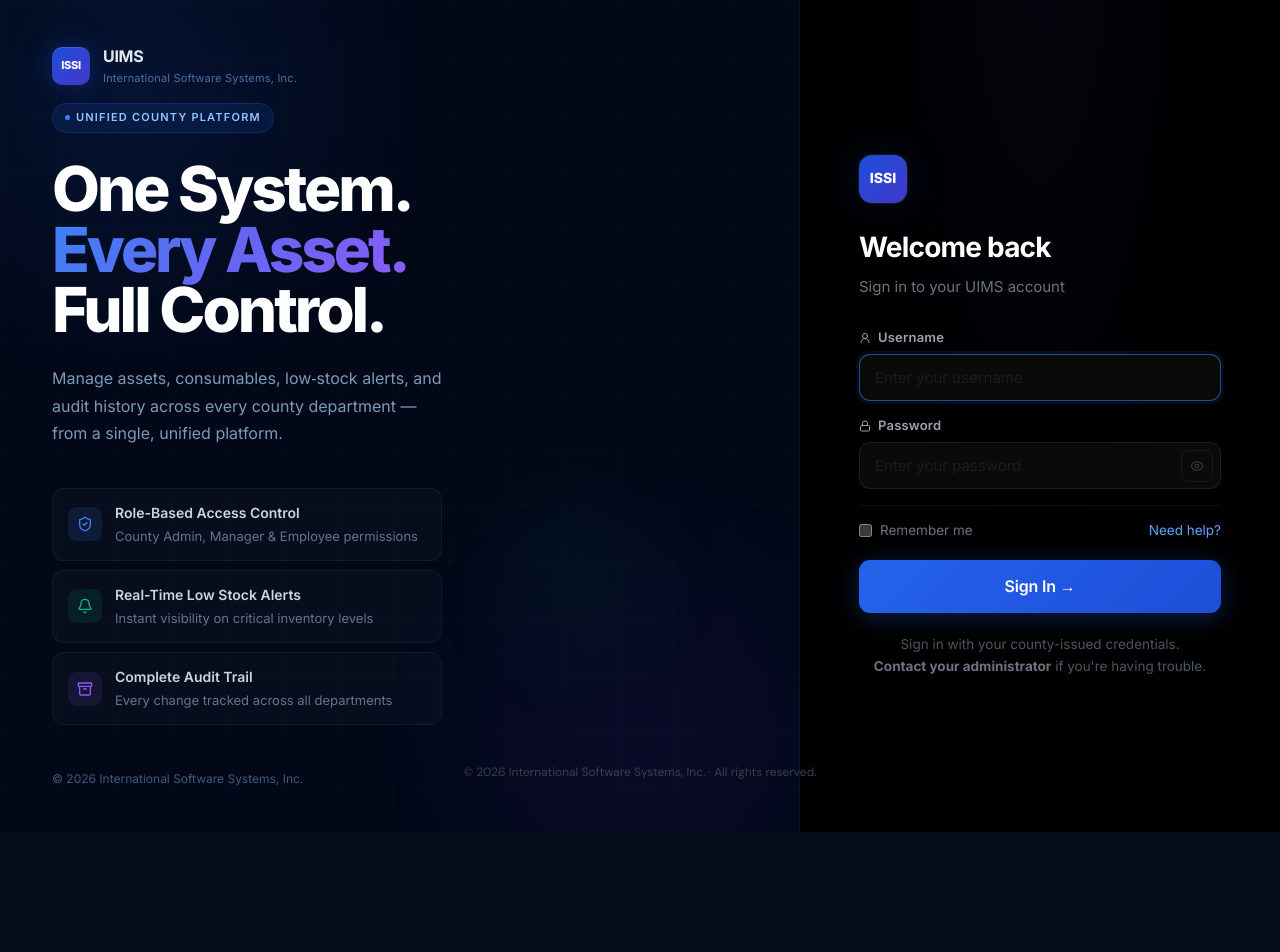
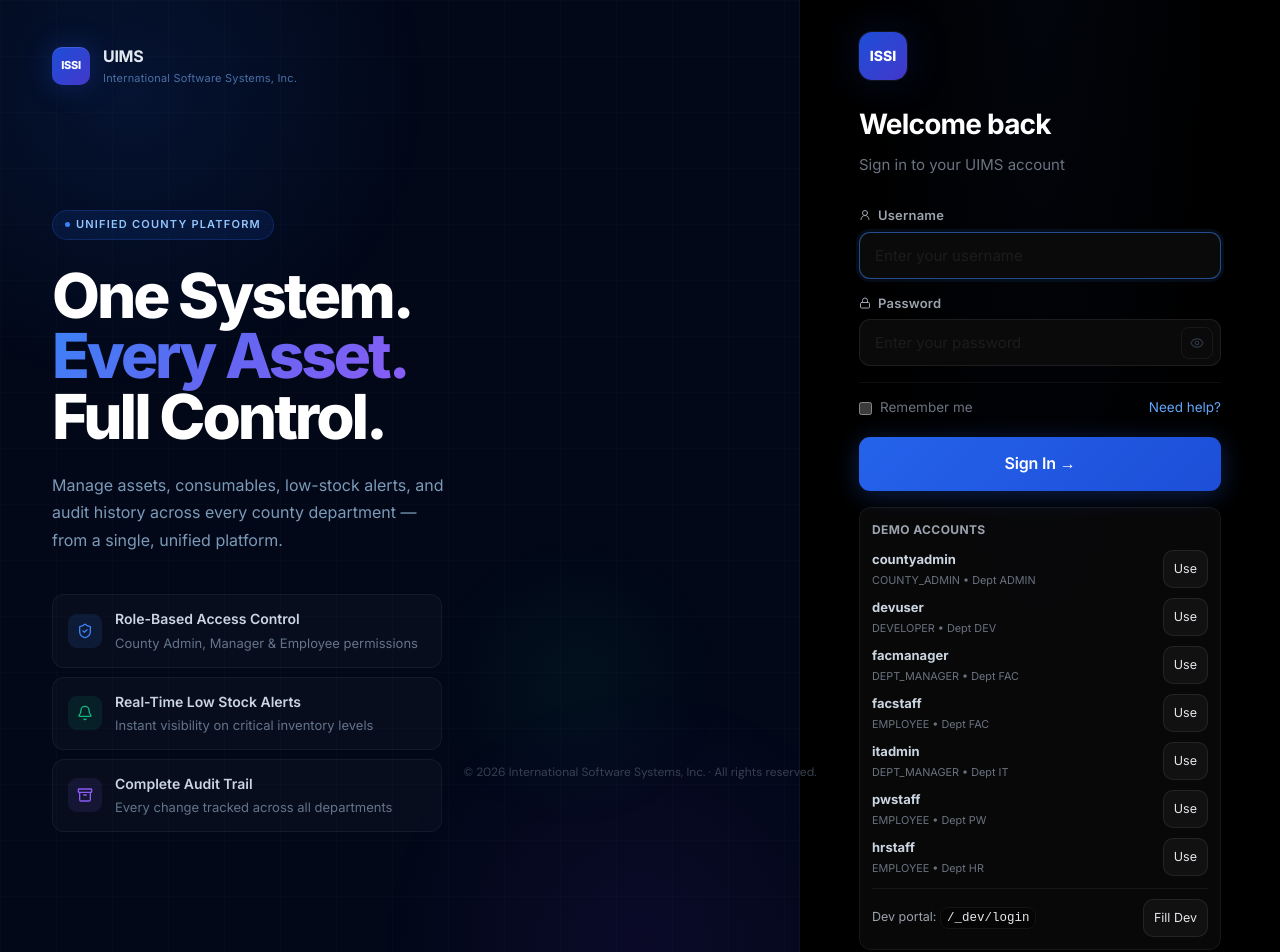
Before and after one commit to NVEERAVENKATAGANESH/county-inventory-system, a React (Vite) app in the folder county-ui/: page /login in a window 1280 px wide. Shown: the top 952 px of the page. Before the commit the page ends 832 px from the top, so only its background shows below. Built offline with nearby package versions, Linux system fonts and the light colour scheme; no server answers.

Commit message:
Add demo accounts panel + use VITE_API_BASE for login

```diff
--- a/county-ui/src/pages/Login.jsx
+++ b/county-ui/src/pages/Login.jsx
@@ -29,9 +29,7 @@ const css = `
   }
 
   /* Animated ambient orbs */
-  .lg-orb {
-    position: absolute; border-radius: 50%; pointer-events: none;
-  }
+  .lg-orb { position: absolute; border-radius: 50%; pointer-events: none; }
   .lg-orb1 {
     width: 700px; height: 700px; top: -260px; left: -220px;
     background: radial-gradient(circle, rgba(37,99,235,0.12) 0%, transparent 60%);
@@ -218,6 +216,60 @@ const css = `
 
   @keyframes spin { to { transform: rotate(360deg); } }
   .spin { animation: spin 0.9s linear infinite; }
+
+  /* ─── Demo accounts panel ─── */
+  .lg-demo {
+    margin-top: 16px;
+    background: rgba(255,255,255,0.03);
+    border: 1px solid rgba(255,255,255,0.06);
+    border-radius: 12px;
+    padding: 12px;
+  }
+  .lg-demo-title {
+    font-size: 12px;
+    color: #9ca3af;
+    font-weight: 700;
+    letter-spacing: 0.4px;
+    text-transform: uppercase;
+    margin-bottom: 10px;
+  }
+  .lg-demo-grid { display: flex; flex-direction: column; gap: 8px; }
+  .lg-demo-row {
+    display: grid;
+    grid-template-columns: 1fr auto;
+    gap: 10px;
+    align-items: center;
+  }
+  .lg-demo-meta { font-size: 13px; color: #cbd5e1; }
+  .lg-demo-meta small { display: block; color: #6b7280; margin-top: 2px; }
+  .lg-demo-btn {
+    border: 1px solid rgba(255,255,255,0.08);
+    background: rgba(255,255,255,0.04);
+    color: #e5e7eb;
+    padding: 8px 10px;
+    border-radius: 10px;
+    font-size: 12.5px;
+    cursor: pointer;
+  }
+  .lg-demo-btn:hover { background: rgba(255,255,255,0.06); }
+  .lg-devlink {
+    display: flex;
+    justify-content: space-between;
+    align-items: center;
+    gap: 10px;
+    margin-top: 10px;
+    padding-top: 10px;
+    border-top: 1px solid rgba(255,255,255,0.06);
+    color: #9ca3af;
+    font-size: 12.5px;
+  }
+  .lg-devlink code {
+    background: rgba(0,0,0,0.4);
+    padding: 3px 6px;
+    border-radius: 8px;
+    border: 1px solid rgba(255,255,255,0.06);
+    color: #e5e7eb;
+  }
 `;
 
 const FEATURES = [
@@ -244,6 +296,18 @@ const FEATURES = [
   },
 ];
 
+const DEMO_ACCOUNTS = [
+  { username: "countyadmin", role: "COUNTY_ADMIN", dept: "ADMIN",     password: "County123!" },
+  { username: "devuser",     role: "DEVELOPER",    dept: "DEV",       password: "County123!" },
+  { username: "facmanager",  role: "DEPT_MANAGER", dept: "FAC",      password: "County123!" },
+  { username: "facstaff",    role: "EMPLOYEE",     dept: "FAC",      password: "County123!" },
+  { username: "itadmin",     role: "DEPT_MANAGER", dept: "IT",       password: "County123!" },
+  { username: "pwstaff",     role: "EMPLOYEE",     dept: "PW",       password: "County123!" },
+  { username: "hrstaff",     role: "EMPLOYEE",     dept: "HR",       password: "County123!" },
+];
+
+const DEV_PORTAL = { url: "/_dev/login", username: "GT", password: "GMTV@123" };
+
 export default function Login() {
   const nav = useNavigate();
 
@@ -268,30 +332,83 @@ export default function Login() {
     else userRef.current?.focus();
   }, []); // eslint-disable-line
 
+  function mapDbRoleToActingRole(dbRole) {
+    const r = (dbRole || "").toUpperCase();
+    if (["COUNTY_ADMIN", "DEVELOPER", "DEPT_MANAGER"].includes(r)) return "admin";
+    return "employee";
+  }
+
+  function pickDept(data) {
+    return (
+      data?.department_code ||
+      data?.department ||
+      data?.dept_code ||
+      data?.deptCode ||
+      data?.dept ||
+      ""
+    );
+  }
+
+  function fillDemo(a) {
+    setUsername(a.username);
+    setPassword(a.password);
+    setError("");
+    setCapsWarn(false);
+    setTimeout(() => pwRef.current?.focus(), 0);
+  }
+
   async function submit(e) {
     e.preventDefault();
     setError("");
-    if (!username.trim()) { setError("Please enter your username."); return; }
-    if (!password)        { setError("Please enter your password."); return; }
+
+    const u = username.trim();
+    if (!u)        { setError("Please enter your username."); return; }
+    if (!password) { setError("Please enter your password."); return; }
+
     setLoading(true);
+
     try {
-      const res = await fetch("/api/auth/login/", {
+      const API_BASE = (import.meta.env.VITE_API_BASE || "").trim();
+      const url = API_BASE ? `${API_BASE}/api/auth/login/` : `/api/auth/login/`;
+
+      const res = await fetch(url, {
         method:  "POST",
         headers: { "Content-Type": "application/json" },
-        body:    JSON.stringify({ username: username.trim(), password }),
+        body:    JSON.stringify({ username: u, password }),
       });
-      const data = await res.json();
+
+      let data;
+      const ct = res.headers.get("content-type") || "";
+      if (ct.includes("application/json")) data = await res.json();
+      else data = { detail: await res.text() };
+
       if (!res.ok) {
-        setError(data.detail || "Login failed.");
+        setError(data?.detail || "Login failed.");
         setLoading(false);
         return;
       }
-      portalLogin({ username: data.username, role: data.role, deptCode: data.department_code });
+
+      const actingRole = mapDbRoleToActingRole(data.role);
+      const deptCode = (pickDept(data) || "").trim().toUpperCase();
+
+      if (actingRole === "employee" && !deptCode) {
+        setError("This employee account has no department assigned. Contact admin.");
+        setLoading(false);
+        return;
+      }
+
+      portalLogin({
+        username: data.username || u,
+        role: actingRole,
+        deptCode,
+      });
+
       if (rememberMe) {
-        localStorage.setItem("rememberLogin", JSON.stringify({ username: data.username }));
+        localStorage.setItem("rememberLogin", JSON.stringify({ username: data.username || u }));
       } else {
         localStorage.removeItem("rememberLogin");
       }
+
       nav("/dashboard", { replace: true });
     } catch {
       setError("Cannot reach server. Check your connection.");
@@ -311,7 +428,6 @@ export default function Login() {
           <div className="lg-orb lg-orb3" />
           <div className="lg-grid-bg" />
 
-          {/* Brand */}
           <div className="lg-brand">
             <div className="lg-brand-mark">ISSI</div>
             <div>
@@ -320,7 +436,6 @@ export default function Login() {
             </div>
           </div>
 
-          {/* Hero */}
           <div className="lg-left-body">
             <div className="lg-badge">
               <span className="lg-badge-dot" />
@@ -334,7 +449,7 @@ export default function Login() {
             </div>
 
             <div className="lg-desc">
-              Manage assets, consumables, low‑stock alerts, and audit history
+              Manage assets, consumables, low-stock alerts, and audit history
               across every county department — from a single, unified platform.
             </div>
 
@@ -405,8 +520,12 @@ export default function Login() {
                     disabled={loading}
                     style={{ paddingRight: 48 }}
                   />
-                  <button type="button" className="lg-pw-eye" tabIndex={-1}
-                    onClick={() => setShowPw((v) => !v)}>
+                  <button
+                    type="button"
+                    className="lg-pw-eye"
+                    tabIndex={-1}
+                    onClick={() => setShowPw((v) => !v)}
+                  >
                     {showPw ? <EyeOff size={14} /> : <Eye size={14} />}
                   </button>
                 </div>
@@ -439,6 +558,47 @@ export default function Login() {
               </button>
             </form>
 
+            {/* ✅ Demo accounts panel */}
+            <div className="lg-demo">
+              <div className="lg-demo-title">Demo accounts</div>
+
+              <div className="lg-demo-grid">
+                {DEMO_ACCOUNTS.map((a) => (
+                  <div className="lg-demo-row" key={a.username}>
+                    <div className="lg-demo-meta">
+                      <strong>{a.username}</strong>
+                      <small>
+                        {a.role}{a.dept ? ` • Dept ${a.dept}` : " • No dept"}
+                      </small>
+                    </div>
+
+                    <button
+                      type="button"
+                      className="lg-demo-btn"
+                      onClick={() => fillDemo(a)}
+                      disabled={loading}
+                      title="Fill username/password"
+                    >
+                      Use
+                    </button>
+                  </div>
+                ))}
+              </div>
+
+              <div className="lg-devlink">
+                <span>Dev portal: <code>{DEV_PORTAL.url}</code></span>
+                <button
+                  type="button"
+                  className="lg-demo-btn"
+                  onClick={() => fillDemo({ username: DEV_PORTAL.username, password: DEV_PORTAL.password })}
+                  disabled={loading}
+                  title="Fill dev portal credentials"
+                >
+                  Fill Dev
+                </button>
+              </div>
+            </div>
+
             <div className="lg-tip">
               Sign in with your county-issued credentials.<br />
               <strong>Contact your administrator</strong> if you're having trouble.
```
